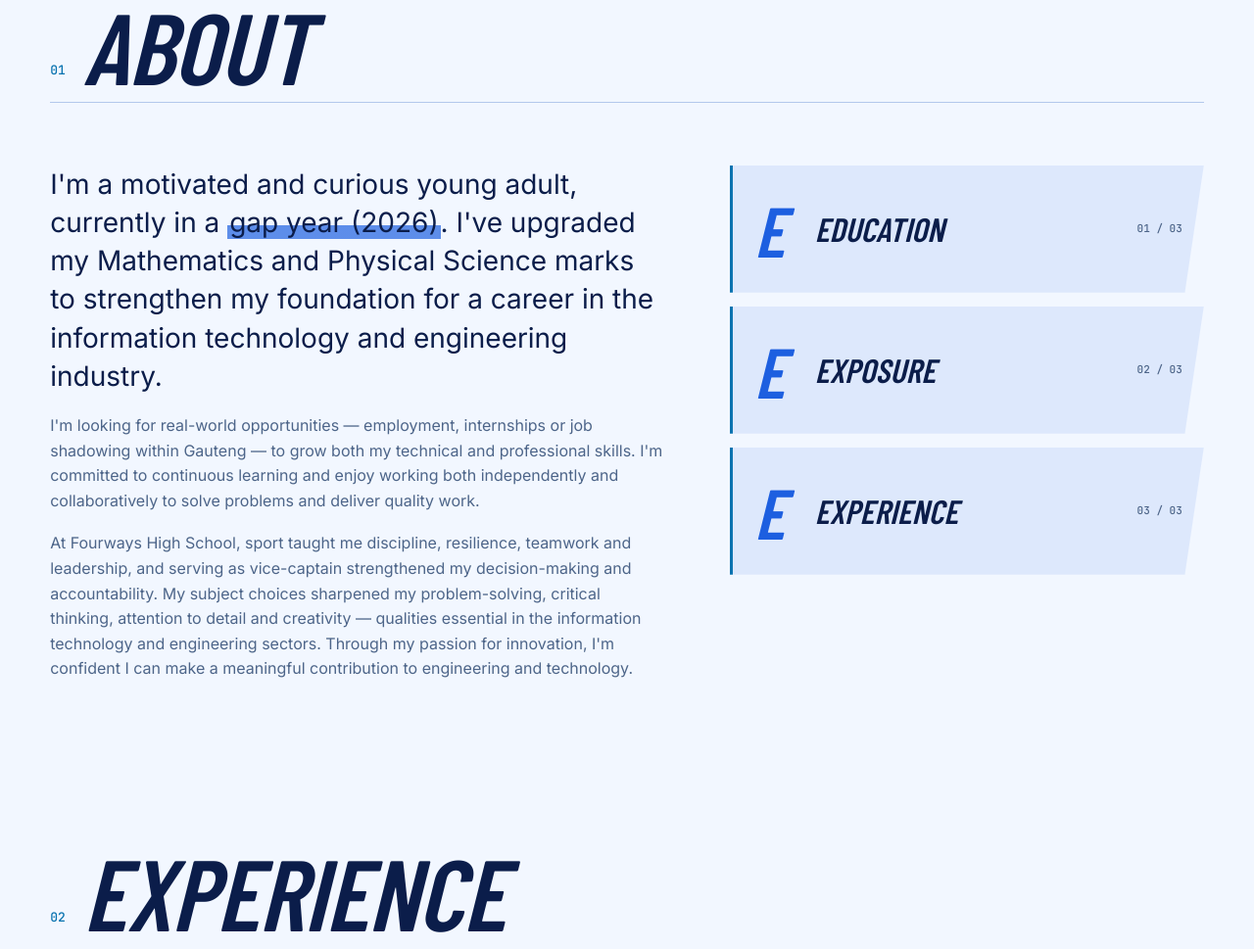
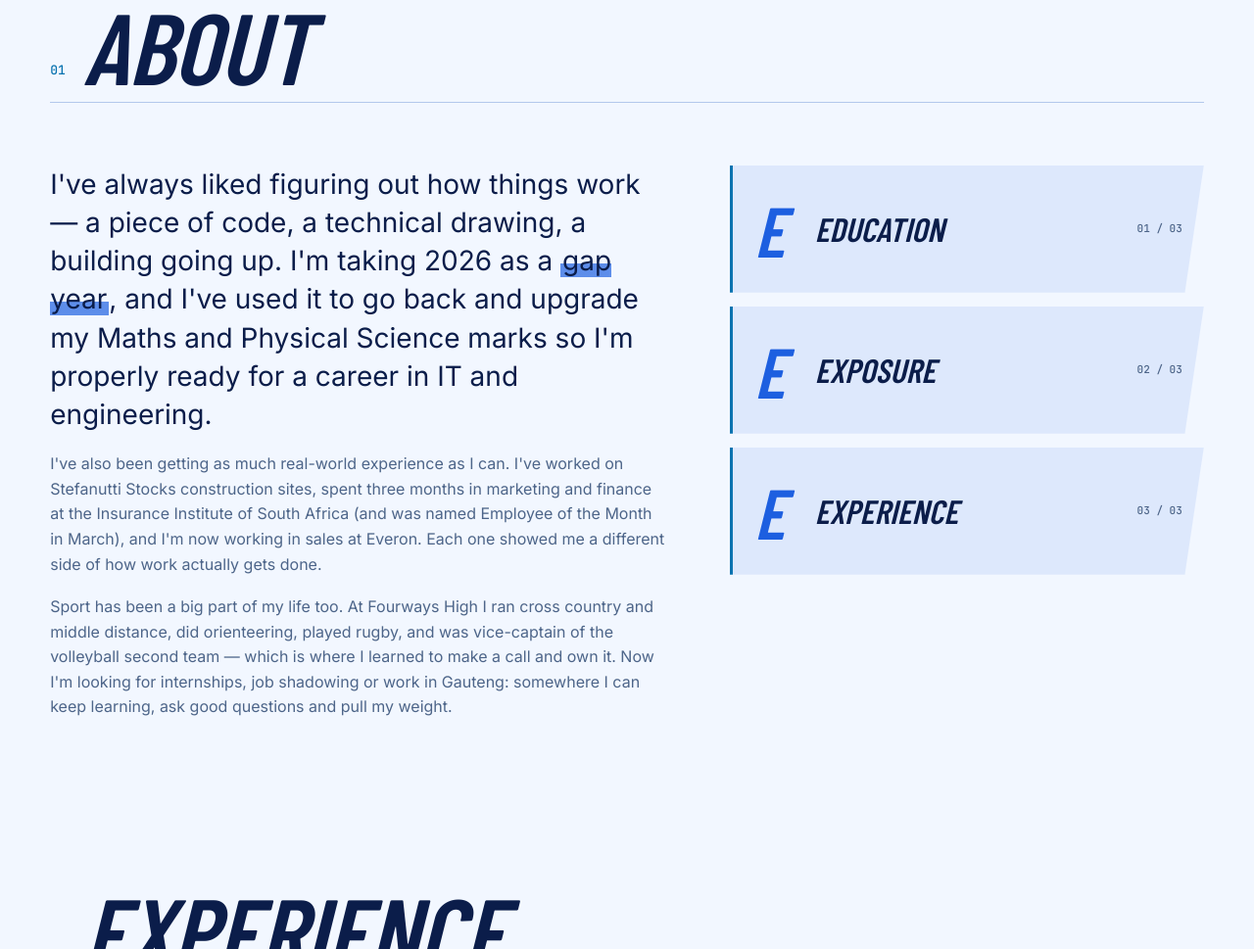
Before and after one commit to tshenolo90210/Tshenolo-Website-CV, a plain HTML site: page index.html in a window 1280 px wide. Shown: the part 1128-2097 px from the top of the page at 98% size. Drawn offline with nearby package versions, Linux system fonts and the light colour scheme; a web font is replaced by a local one.

Commit message:
Rewrite About section in a more personal voice
Co-Authored-By: Claude Opus 5.5 <noreply@anthropic.com>

```diff
--- a/index.html
+++ b/index.html
@@ -226,28 +226,28 @@
 
   <div class="about-grid">
     <div class="about-copy reveal">
-      <p class="big">I'm a motivated and curious young adult, currently in a <mark>gap year (2026)</mark>. I've upgraded my Mathematics and Physical Science marks to strengthen my foundation for a career in the information technology and engineering industry.</p>
-      <p>I'm looking for real-world opportunities &mdash; employment, internships or job shadowing within Gauteng &mdash; to grow both my technical and professional skills. I'm committed to continuous learning and enjoy working both independently and collaboratively to solve problems and deliver quality work.</p>
-      <p>At Fourways High School, sport taught me discipline, resilience, teamwork and leadership, and serving as vice-captain strengthened my decision-making and accountability. My subject choices sharpened my problem-solving, critical thinking, attention to detail and creativity &mdash; qualities essential in the information technology and engineering sectors. Through my passion for innovation, I'm confident I can make a meaningful contribution to engineering and technology.</p>
+      <p class="big">I've always liked figuring out how things work &mdash; a piece of code, a technical drawing, a building going up. I'm taking 2026 as a <mark>gap year</mark>, and I've used it to go back and upgrade my Maths and Physical Science marks so I'm properly ready for a career in IT and engineering.</p>
+      <p>I've also been getting as much real-world experience as I can. I've worked on Stefanutti Stocks construction sites, spent three months in marketing and finance at the Insurance Institute of South Africa (and was named Employee of the Month in March), and I'm now working in sales at Everon. Each one showed me a different side of how work actually gets done.</p>
+      <p>Sport has been a big part of my life too. At Fourways High I ran cross country and middle distance, did orienteering, played rugby, and was vice-captain of the volleyball second team &mdash; which is where I learned to make a call and own it. Now I'm looking for internships, job shadowing or work in Gauteng: somewhere I can keep learning, ask good questions and pull my weight.</p>
     </div>
 
     <div class="es">
       <article class="e-card reveal" data-cursor="Flip" tabindex="0">
         <div class="e-inner">
           <div class="e-front"><span class="e-letter">E</span><b>Education</b><small>01 / 03</small></div>
-          <div class="e-back"><b>Education</b><p>NSC Bachelor Pass in 2025, then upgraded my Maths and Physical Science marks to go further.</p></div>
+          <div class="e-back"><b>Education</b><p>Bachelor Pass in 2025, then I went back and upgraded my Maths and Physical Science.</p></div>
         </div>
       </article>
       <article class="e-card reveal" data-cursor="Flip" tabindex="0">
         <div class="e-inner">
           <div class="e-front"><span class="e-letter">E</span><b>Exposure</b><small>02 / 03</small></div>
-          <div class="e-back"><b>Exposure</b><p>On construction sites, in a corporate office and in sales &mdash; seeing how engineering and business really work.</p></div>
+          <div class="e-back"><b>Exposure</b><p>Construction sites, a corporate office and now sales &mdash; three very different ways of working.</p></div>
         </div>
       </article>
       <article class="e-card reveal" data-cursor="Flip" tabindex="0">
         <div class="e-inner">
           <div class="e-front"><span class="e-letter">E</span><b>Experience</b><small>03 / 03</small></div>
-          <div class="e-back"><b>Experience</b><p>Now working at Everon, after three internships &mdash; and hungry for more hands-on work.</p></div>
+          <div class="e-back"><b>Experience</b><p>Three internships and a sales job so far, and I'm keen for more.</p></div>
         </div>
       </article>
     </div>
```
